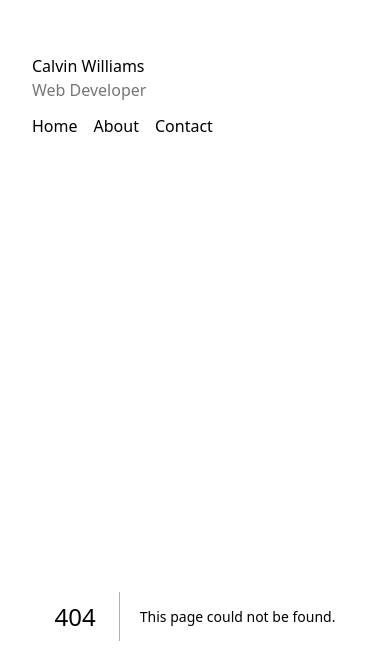
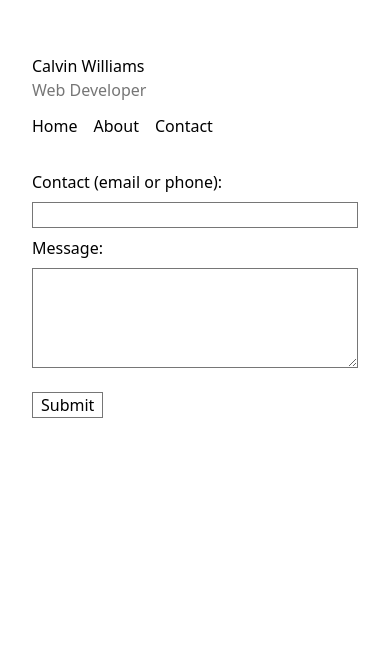
Before and after one commit to a-2280/somebody, a Next.js app: page /form in a window 390 px wide. Before the commit this address had no page. Shown: the part 189-854 px from the top of the page. Built offline with nearby package versions, Linux system fonts and the light colour scheme.

Commit message:
added mobile view

```diff
--- /dev/null
+++ b/app/about/page.js
@@ -0,0 +1,10 @@
+export default function About() {
+  return (
+    <p className="text-justify">
+      I'm a freelance web developer who specializes in building clean,
+      responsive websites that help businesses connect with their audiences. I
+      pride myself on being easy to work with and turning complex requirements
+      into straightforward solutions that just work.
+    </p>
+  );
+}
--- /dev/null
+++ b/app/contact/page.js
@@ -0,0 +1,12 @@
+export default function Contact() {
+  return (
+    <ul className="gap-4">
+      <li>
+        <a href="/form">Message</a>
+      </li>
+      <li>
+        <a href="https://www.instagram.com/somebody.online/">Instagram</a>
+      </li>
+    </ul>
+  );
+}
--- /dev/null
+++ b/app/form/page.js
@@ -0,0 +1,19 @@
+"use client";
+
+import Button from "@/components/Button";
+
+export default function Form() {
+  return (
+    <form className="flex flex-col gap-2" id="form">
+      <div className="flex flex-col gap-2">
+        <label htmlFor="contact">Contact (email or phone):</label>
+        <input type="text" id="contact" name="contact" required />
+      </div>
+      <div className="flex flex-col gap-2">
+        <label htmlFor="message">Message:</label>
+        <textarea id="message" name="message" className="h-[100px]" required />
+      </div>
+      <Button text="Submit" />
+    </form>
+  );
+}
--- a/app/globals.css
+++ b/app/globals.css
@@ -5,8 +5,19 @@
   --color-black: #000000;
   --color-grey: #767676;
   --color-red: #ff6480;
+  --color-blue: #6d93bb;
 }
 
 html {
   @apply bg-white text-black;
 }
+
+input,
+textarea {
+  @apply border border-grey focus:outline-black pl-2;
+}
+
+form.submitted input:invalid,
+form.submitted textarea:invalid {
+  @apply outline-red border-red placeholder:text-red;
+}
--- a/app/layout.js
+++ b/app/layout.js
@@ -12,9 +12,9 @@ export default function RootLayout({ children }) {
       lang="en"
       className="h-screen w-screen flex justify-center items-center"
     >
-      <body className="flex flex-col gap-14 p-8 h-1/2 w-full">
+      <body className="h-1/2 w-full flex flex-col justify-start items-start gap-8 p-8">
         <Navbar />
-        <main>{children}</main>
+        <main className="w-full">{children}</main>
       </body>
     </html>
   );
--- a/app/page.js
+++ b/app/page.js
@@ -1,9 +1,5 @@
 import Preview from "@/components/Previews";
 
 export default function Home() {
-  return (
-    <div>
-      <Preview />
-    </div>
-  );
+  return <Preview />;
 }
--- /dev/null
+++ b/components/Button.js
@@ -0,0 +1,29 @@
+export default function Button({ text }) {
+  function handleClick(e) {
+    e.preventDefault();
+
+    const form = document.getElementById("form");
+    const input = document.querySelector("input");
+    const textarea = document.querySelector("textarea");
+
+    // Check if form is valid before proceeding
+    if (input.value.trim() && textarea.value.trim()) {
+      // Form is valid - navigate to success page
+      window.location.href = "/contact";
+    } else {
+      // Form is invalid - show error state
+      form.classList.add("submitted");
+      input.placeholder = "You need a contact.";
+      textarea.placeholder = "You need a message.";
+    }
+  }
+
+  return (
+    <button
+      className="w-fit mt-4 border border-grey px-2"
+      onClick={handleClick}
+    >
+      {text}
+    </button>
+  );
+}
--- a/components/Navbar.js
+++ b/components/Navbar.js
@@ -1,6 +1,6 @@
 export default function Navbar() {
   return (
-    <header>
+    <header className="w-full">
       <nav className="flex flex-col gap-3">
         <a href="/" className="flex flex-col">
           <span>Calvin Williams</span>
--- a/components/Previews.js
+++ b/components/Previews.js
@@ -1,13 +1,17 @@
 export default function Preview() {
   return (
     <ul className="flex flex-col gap-4">
-      <li className="flex flex-col">
-        <span>HumanMend - 2025</span>
-        <span className="text-grey">Designed by Studio Sugarcoat</span>
+      <li>
+        <a href="https://www.humanmend.com/" className="flex flex-col">
+          <span>HumanMend - 2025</span>
+          <span className="text-grey">Designed by Studio Sugarcoat</span>
+        </a>
       </li>
-      <li className="flex flex-col">
-        <span>Lily Ballif - 2024</span>
-        <span className="text-grey">Designed by New Apology</span>
+      <li>
+        <a href="https://lilyballif.com/" className="flex flex-col">
+          <span>Lily Ballif - 2024</span>
+          <span className="text-grey">Designed by New Apology</span>
+        </a>
       </li>
     </ul>
   );
```
Also changed, not shown: 1 other file (tests, documents, lock files or other folders).
